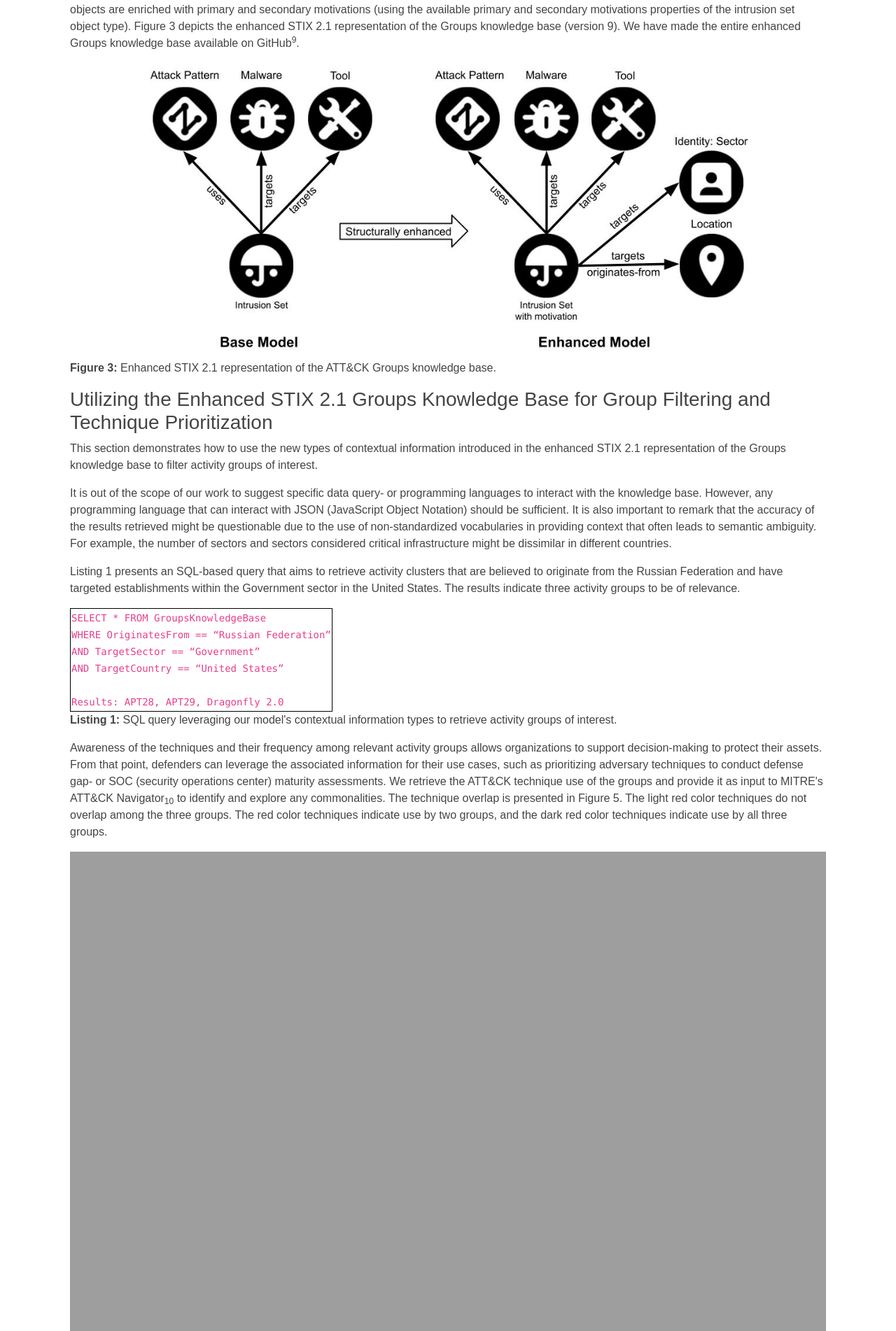
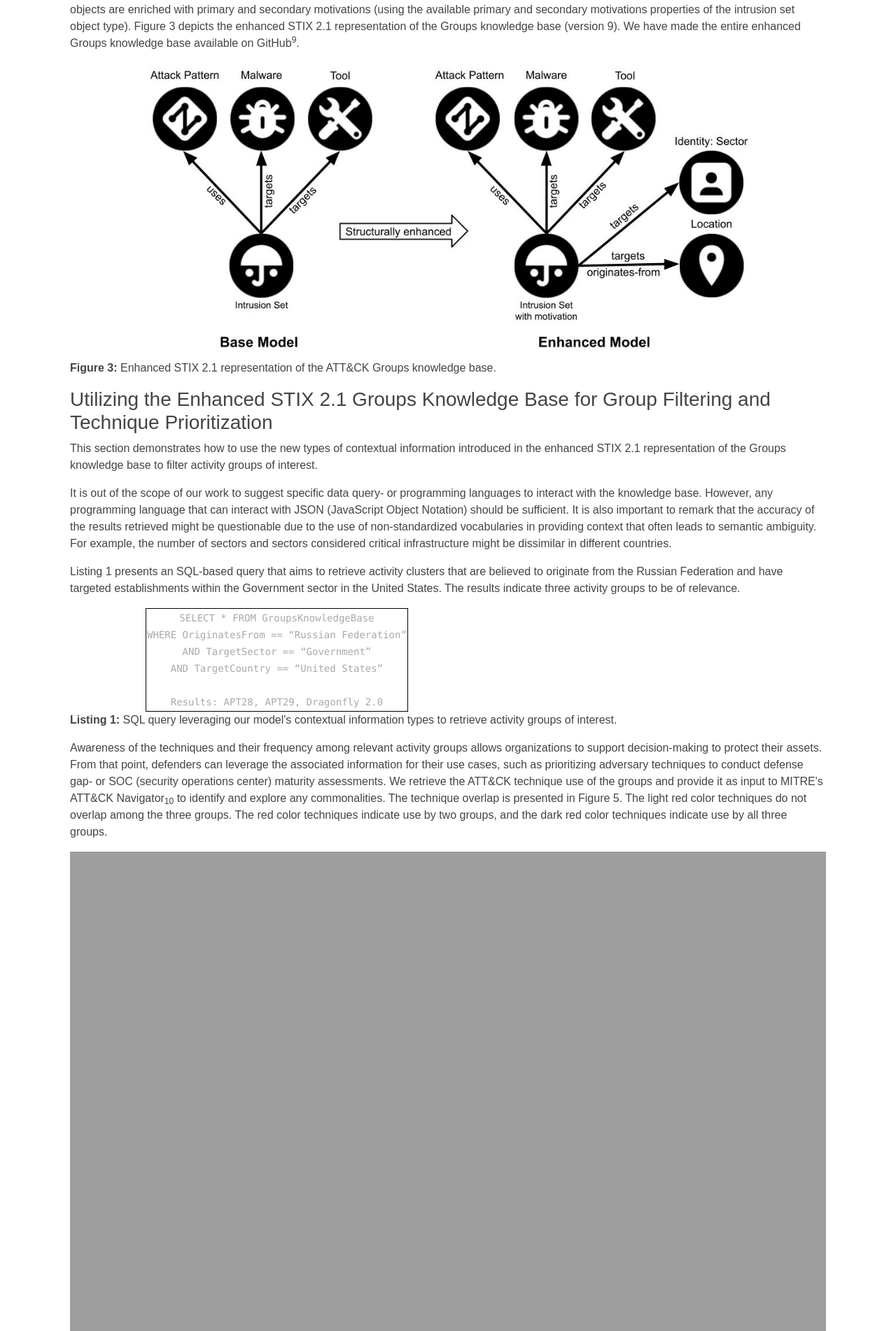
Before and after one commit to mateusdz/jcopweb, a Jekyll site: the page built from content/blogposts/blogpost2.html, in a window 1280 px wide. Shown: the part 2177-4079 px from the top of the page at 70% size. Built offline with Jekyll 4.4.1, drawn with Linux system fonts in a browser that asks for light colours.

Commit message:
Adjustment

```diff
--- a/content/blogposts/blogpost2.html
+++ b/content/blogposts/blogpost2.html
@@ -157,10 +157,11 @@ permalink: /blogposts/blog2.html
           United States. The results indicate three activity groups to be of
           relevance.
         </p>
+        <div style="text-align: center; width: 80%; margin-left:auto; margin-right: auto;">
           <table>
             <tr>
-            <td style="border: 1px solid black; color: darkgray">
-              <code>
+              <td style="border: 1px solid black;">
+                <code style="color: darkgray">
                   SELECT * FROM GroupsKnowledgeBase <br/>
                   WHERE OriginatesFrom == “Russian Federation” <br/>
                   AND TargetSector == “Government” <br/>
@@ -171,6 +172,7 @@ permalink: /blogposts/blog2.html
               </td>
             </tr>
           </table>
+        </div>
         <p>
           <b>Listing 1:</b> SQL query leveraging our model's contextual information types to retrieve activity groups of interest.
         </p>
```
Lines whose indentation alone changed are shown as unchanged.
